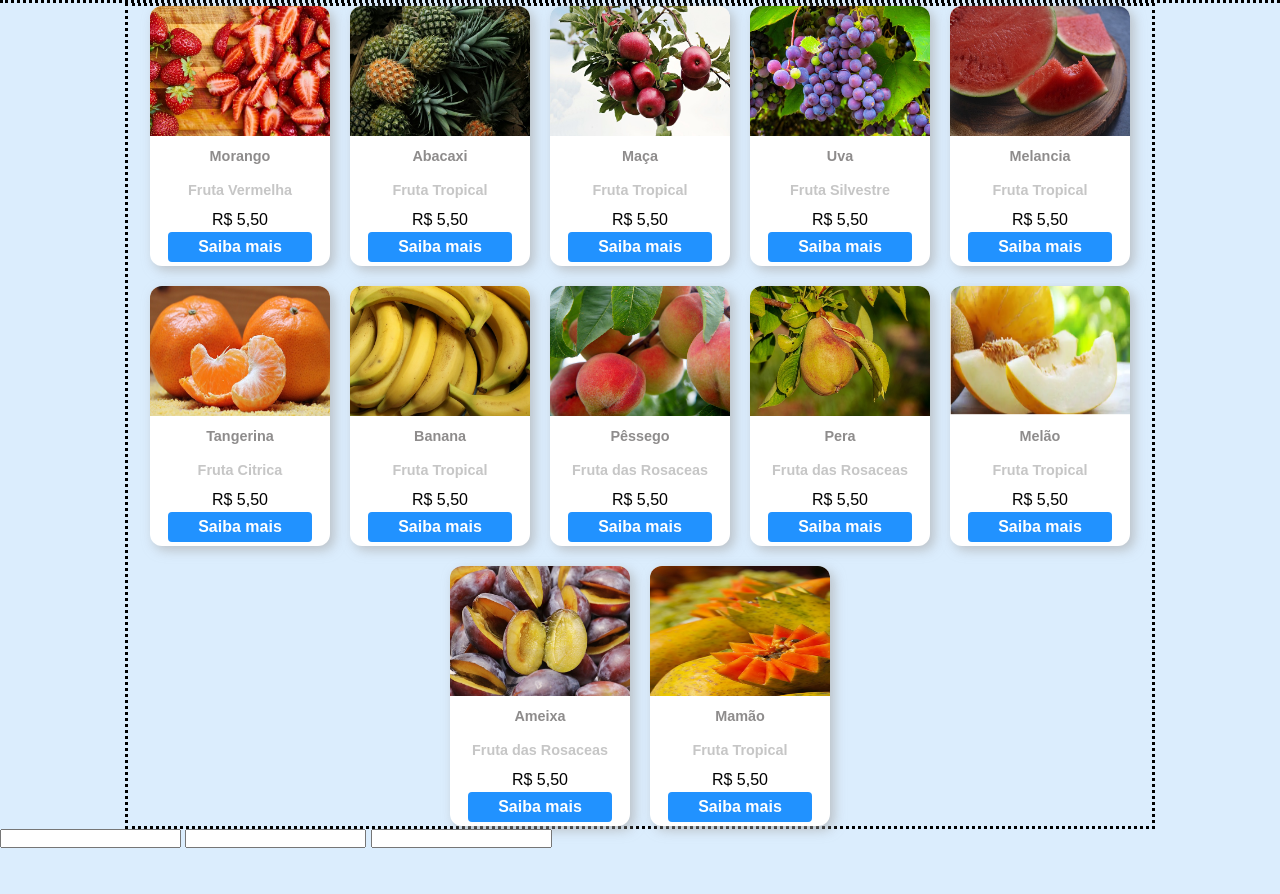
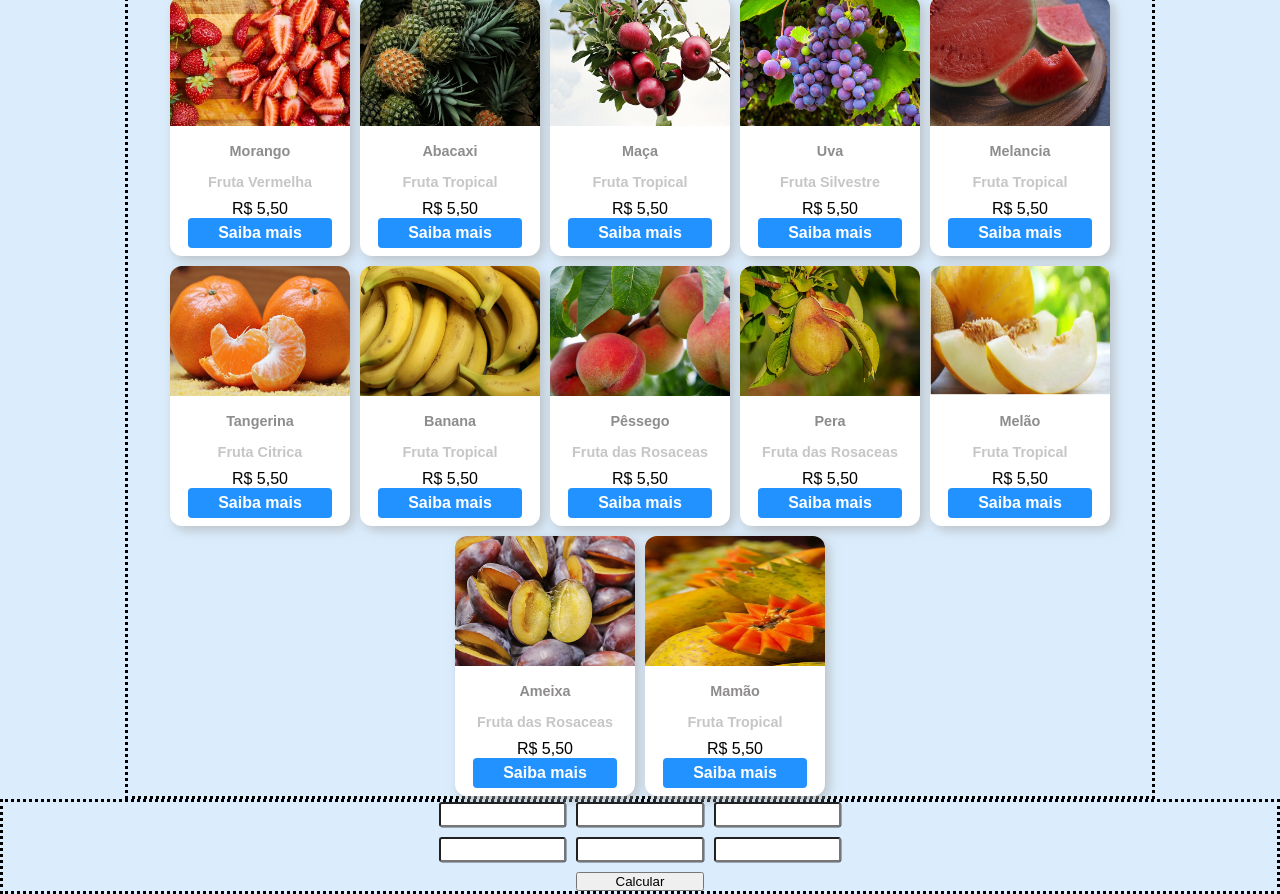
Before and after one commit to flavio16silva/Feira-Frutas-Cards, a plain HTML site: page index.html in a window 1280 px wide. Shown: the part 70-964 px from the top of the page. Before the commit the page ends 918 px from the top, so only its background shows below. Drawn offline with Linux system fonts and the light colour scheme.

Commit message:
Alterações html e css

```diff
--- a/index.html
+++ b/index.html
@@ -146,10 +146,15 @@
 
     <footer>
 
-      <input type="text" name="valor" id="ivalor">
-      <input type="text" name="valor" id="ivalor">
+      <input type="text" name="valor" id="ivalor1"> <!--Fruta01-->
+      <input type="text" name="valor" id="ivalor2"> <!--Fruta02-->
+      <input type="text" name="valor" id="iqtd3"> <!--Quantidade01-->
+      <input type="text" name="valor" id="iqtd4"> <!--Quantidade02-->
 
-      <input type="text" name="res" id="ires">
+      <input type="text" name="res" id="ires1">
+      <input type="text" name="res" id="ires2">
+
+      <input type="button" id="ibtn" value="Calcular">
     </footer>
   </body>
 </html>
--- a/style.css
+++ b/style.css
@@ -27,7 +27,7 @@ header {
 header h1{
   color:#3c75b9;
   text-align:center;
-  margin: 15px;
+  margin: 10px;
   text-shadow: 2px 2px 2px rgba(0, 0, 0, 0.111);
   text-transform: uppercase;
 }
@@ -39,7 +39,7 @@ main{
   display:flex;
   flex-direction: row;
   flex-wrap: wrap;
-  gap: 20px;
+  gap: 10px;
   justify-content:center;
   align-items: center;
   margin: auto;
@@ -53,6 +53,7 @@ main{
   height: 260px;
   border-radius: 12px;
   box-shadow: 4px 4px 12px #aaaa;
+
 }
 
 /*imagem dos cards*/
@@ -63,13 +64,15 @@ main{
   border-top-right-radius:12px;
 }
 
+/*Preço dos cards*/
 .card section{
   display: flex;
   flex-direction: column;
   justify-content: center;
   align-items: center;
-  gap: 3px;
+  /* gap: 2px; */
   height: 50%;
+
 }
 
 /*Titulo - Nome da Fruta*/
@@ -102,3 +105,36 @@ main{
   border-radius: 4px;
   cursor: pointer;
 }
+
+footer {
+  border-style: dotted;
+  display:grid;
+  grid-template-columns:repeat(3, 10%);
+  justify-content: center;
+  align-content: center;
+  gap: 10px;
+  /* align-items: center;
+  justify-content: center;
+  flex-direction: column;
+  align-content: center;
+  flex-wrap: wrap;
+  gap: 10px; */
+
+}
+
+footer #ivalor1, #ivalor2, #iqtd3, #iqtd4, #ires1, #ires2{
+  text-align: center;
+  border-radius: 3px;
+  box-shadow:.5px.5px rgba(0, 0, 0,.6);
+  padding: 3px;
+  cursor: pointer;
+}
+
+footer #ibtn {
+    grid-column-start: 2;
+  /* display:flex; */
+  /* position: absolute; */
+  /* right: 30%; */
+  /* align-self:flex-end; */
+
+}
```
